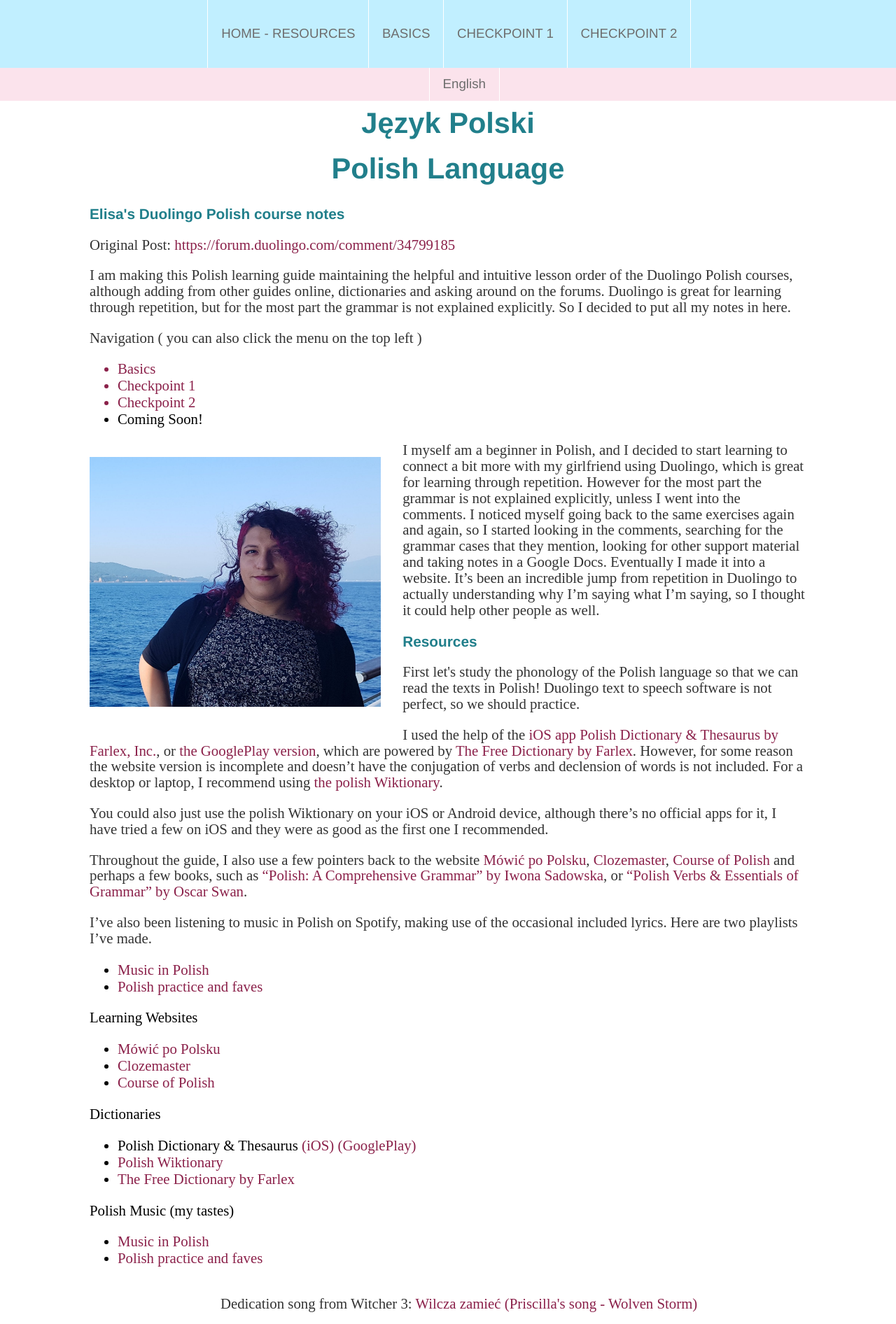
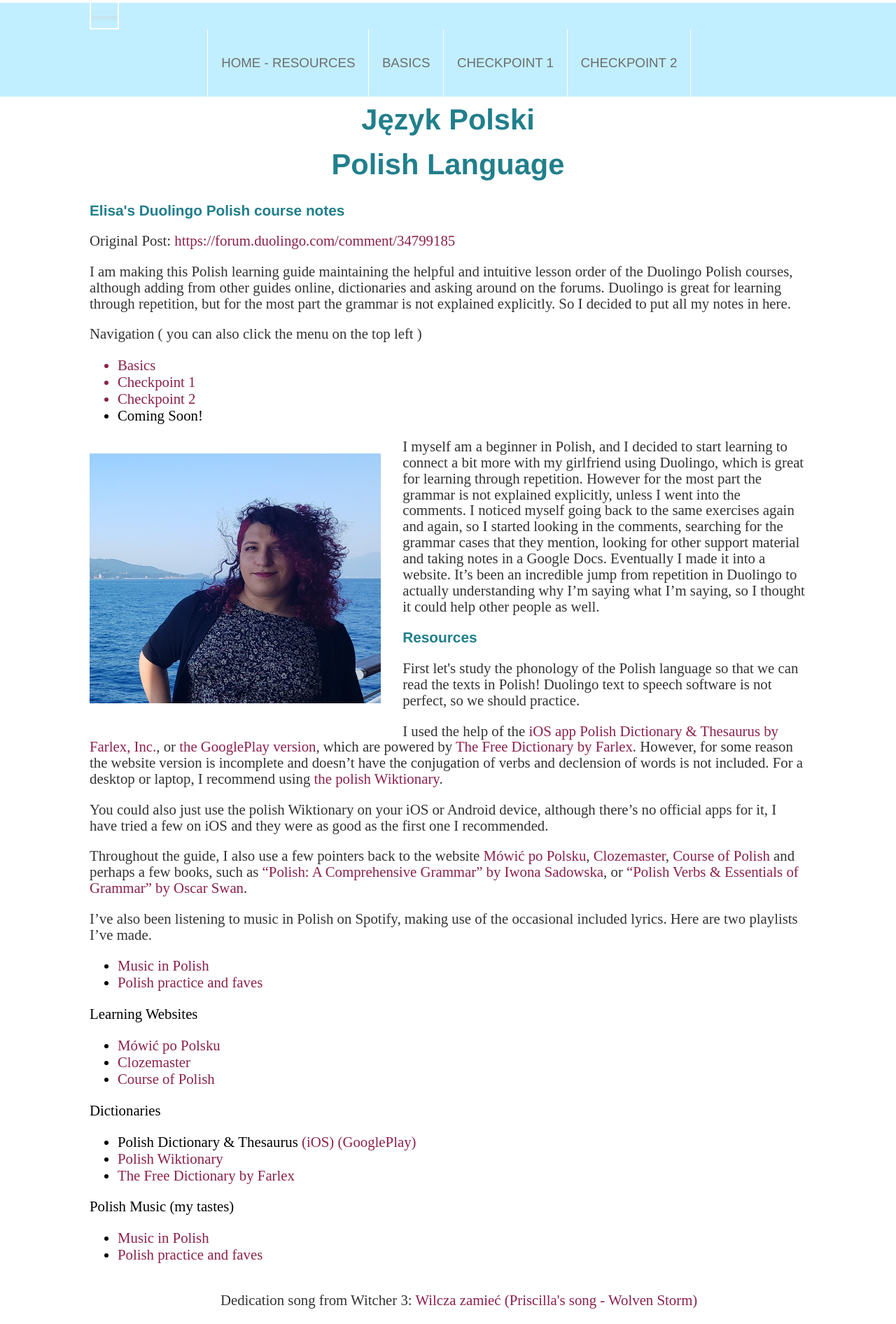
Before and after one commit to polski-duo-notes/polski-duo-notes.github.io, a Jekyll site: the page built from index.html, in a window 1280 px wide. Shown: the top 1892 px of the page at 70% size. Built offline with Jekyll 4.4.1, drawn with Linux system fonts in a browser that asks for light colours.

Commit message:
experimenting with hamburger menu

```diff
--- a/_layouts/default.html
+++ b/_layouts/default.html
@@ -9,6 +9,9 @@
             <meta name="viewport" content="initial-scale = 1.0,maximum-scale = 1.0" />
         </head>
         <body>
+            <div class="menu-button">
+                <div class="menu-button-burger"></div>
+            </div>
             <nav>
                 <ul>
                     <a href="/"><li>Home - Resources</li></a>
@@ -17,13 +20,13 @@
                     <a href="/checkpoint_2"><li>Checkpoint 2</li></a>
                 </ul>
             </nav>
-            <div id="language_nav">
+            <!-- <div id="language_nav">
                 <div id="language_nav_container">
                     <ul>
                         <a href="/"><li>English</li></a>
                     </ul>
                 </div>
-            </div>
+            </div> -->
             <div class="container">
 
             {{ content }}
--- a/css/main.css
+++ b/css/main.css
@@ -41,6 +41,27 @@
 .container a:visited {
     text-decoration: none;
     color: #8B217F;
+}
+
+.menu-button{
+    position: relative;
+    display: flex;
+    justify-content: center;
+    align-items: center;
+    width: 2em;
+    height: 2em;
+    cursor: pointer;
+    transition: all .5s ease-in-out;
+    border: 0.1em solid #ffffff;
+}
+
+.menu-button-burger{
+    width: 1.8em;
+    height: 0.2em;
+    background: #ffffff
+    border-radius: 0.1em;
+    box-shadow: 0 0.1em 0.3em rgba(255,101,47,.2);
+    transition: all .5s ease-in-out;
 }
 
 nav {
```
